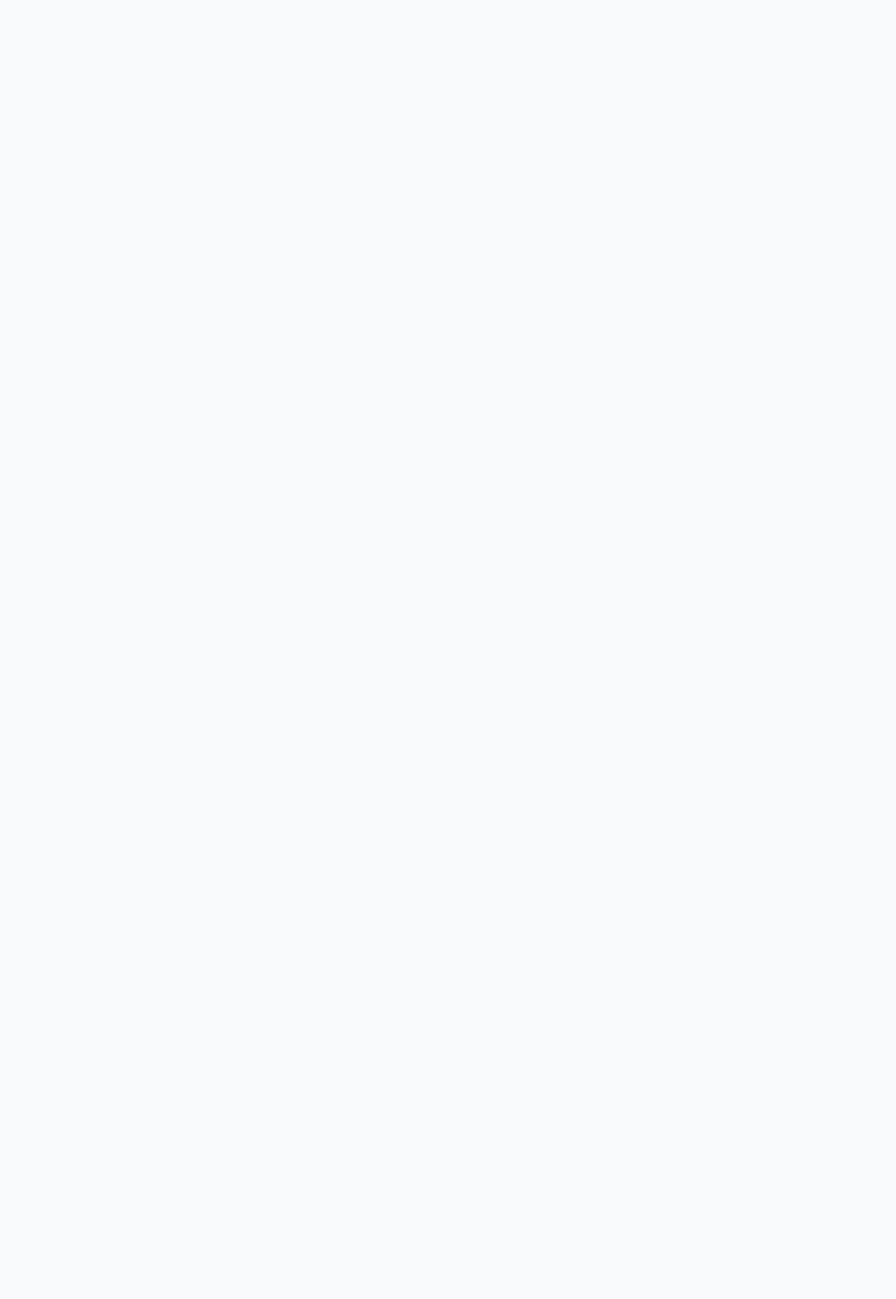
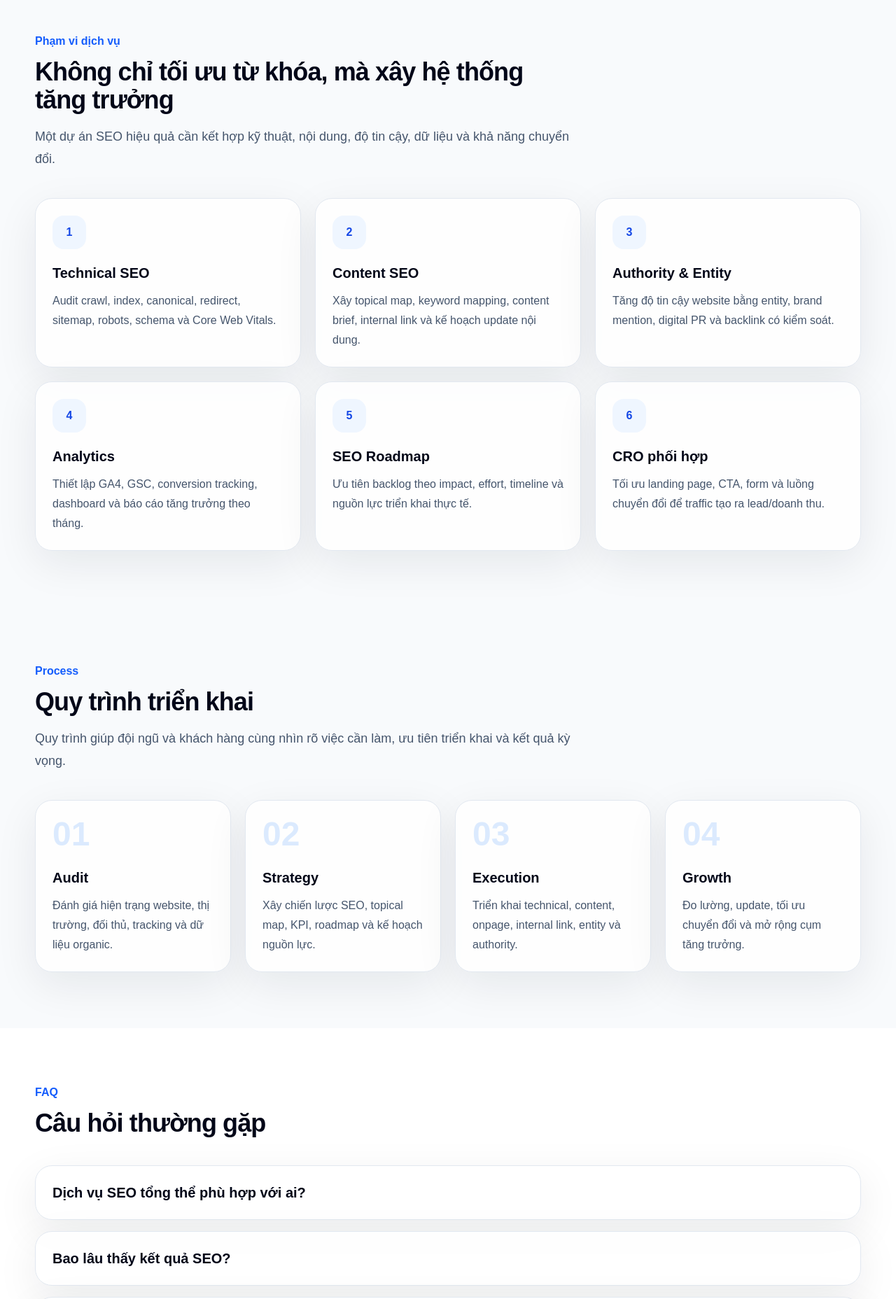
Before and after one commit to LongLeo287/SEOSONA, a Next.js app: page /dich-vu-seo in a window 1280 px wide. Shown: the part 880-2736 px from the top of the page at 70% size. Before the commit the page ends 831 px from the top, so only its background shows below. Built offline with nearby package versions, Linux system fonts and the light colour scheme.

Commit message:
feat: expand SEO service landing page

```diff
--- a/app/dich-vu-seo/page.tsx
+++ b/app/dich-vu-seo/page.tsx
@@ -1,17 +1,59 @@
 import type { Metadata } from "next";
+import { PageHero } from "@/components/sections/PageHero";
+import { ProofBar } from "@/components/sections/ProofBar";
+import { FeatureGrid } from "@/components/sections/FeatureGrid";
+import { Process } from "@/components/sections/Process";
+import { Faq } from "@/components/sections/Faq";
+import { CtaBand } from "@/components/sections/CtaBand";
+import { JsonLd } from "@/components/seo/JsonLd";
+import { siteConfig } from "@/lib/site";
 
 export const metadata: Metadata = {
   title: "Dịch vụ SEO tổng thể",
   description: "Dịch vụ SEO tổng thể SEOSONA: technical SEO, content SEO, entity, offpage và đo lường tăng trưởng."
 };
 
+const features = [
+  { title: "Technical SEO", description: "Audit crawl, index, canonical, redirect, sitemap, robots, schema và Core Web Vitals." },
+  { title: "Content SEO", description: "Xây topical map, keyword mapping, content brief, internal link và kế hoạch update nội dung." },
+  { title: "Authority & Entity", description: "Tăng độ tin cậy website bằng entity, brand mention, digital PR và backlink có kiểm soát." },
+  { title: "Analytics", description: "Thiết lập GA4, GSC, conversion tracking, dashboard và báo cáo tăng trưởng theo tháng." },
+  { title: "SEO Roadmap", description: "Ưu tiên backlog theo impact, effort, timeline và nguồn lực triển khai thực tế." },
+  { title: "CRO phối hợp", description: "Tối ưu landing page, CTA, form và luồng chuyển đổi để traffic tạo ra lead/doanh thu." }
+];
+
+const steps = [
+  { title: "Audit", description: "Đánh giá hiện trạng website, thị trường, đối thủ, tracking và dữ liệu organic." },
+  { title: "Strategy", description: "Xây chiến lược SEO, topical map, KPI, roadmap và kế hoạch nguồn lực." },
+  { title: "Execution", description: "Triển khai technical, content, onpage, internal link, entity và authority." },
+  { title: "Growth", description: "Đo lường, update, tối ưu chuyển đổi và mở rộng cụm tăng trưởng." }
+];
+
+const faq = [
+  { question: "Dịch vụ SEO tổng thể phù hợp với ai?", answer: "Phù hợp với doanh nghiệp muốn tăng trưởng organic dài hạn, có website đang hoạt động hoặc chuẩn bị xây lại website để đầu tư SEO bài bản." },
+  { question: "Bao lâu thấy kết quả SEO?", answer: "Thông thường cần 3-6 tháng để thấy tín hiệu rõ hơn, tùy độ cạnh tranh ngành, hiện trạng website, ngân sách content và tốc độ triển khai kỹ thuật." },
+  { question: "SEOSONA có cam kết top Google không?", answer: "Nên tập trung cam kết quy trình, minh bạch dữ liệu và mục tiêu tăng trưởng hợp lý thay vì cam kết top tuyệt đối, vì ranking phụ thuộc thuật toán và cạnh tranh thị trường." }
+];
+
 export default function Page() {
+  const serviceSchema = {
+    "@context": "https://schema.org",
+    "@type": "Service",
+    name: "Dịch vụ SEO tổng thể",
+    provider: { "@type": "Organization", name: siteConfig.name, url: siteConfig.domain },
+    areaServed: "Việt Nam",
+    serviceType: "SEO"
+  };
+
   return (
-    <main className="container py-20">
-      <h1 className="text-5xl font-black">Dịch vụ SEO tổng thể</h1>
-      <p className="mt-6 max-w-3xl text-lg leading-8 text-slate-600">
-        Trang landing dịch vụ SEO sẽ được rebuild với cấu trúc: vấn đề khách hàng, giải pháp, quy trình, case study, bảng gói, FAQ, schema Service và CTA.
-      </p>
+    <main>
+      <JsonLd data={serviceSchema} />
+      <PageHero eyebrow="Dịch vụ SEO tổng thể" title="Tăng trưởng organic bền vững bằng hệ thống SEO toàn diện" description="SEOSONA xây dựng chiến lược SEO từ technical, content, entity, authority đến analytics để giúp doanh nghiệp tăng traffic chất lượng và chuyển đổi từ Google." secondaryCta="Xem case study" secondaryHref="/case-study/" />
+      <ProofBar />
+      <FeatureGrid eyebrow="Phạm vi dịch vụ" title="Không chỉ tối ưu từ khóa, mà xây hệ thống tăng trưởng" description="Một dự án SEO hiệu quả cần kết hợp kỹ thuật, nội dung, độ tin cậy, dữ liệu và khả năng chuyển đổi." features={features} />
+      <Process steps={steps} description="Quy trình giúp đội ngũ và khách hàng cùng nhìn rõ việc cần làm, ưu tiên triển khai và kết quả kỳ vọng." />
+      <Faq items={faq} />
+      <CtaBand />
     </main>
   );
 }
```
